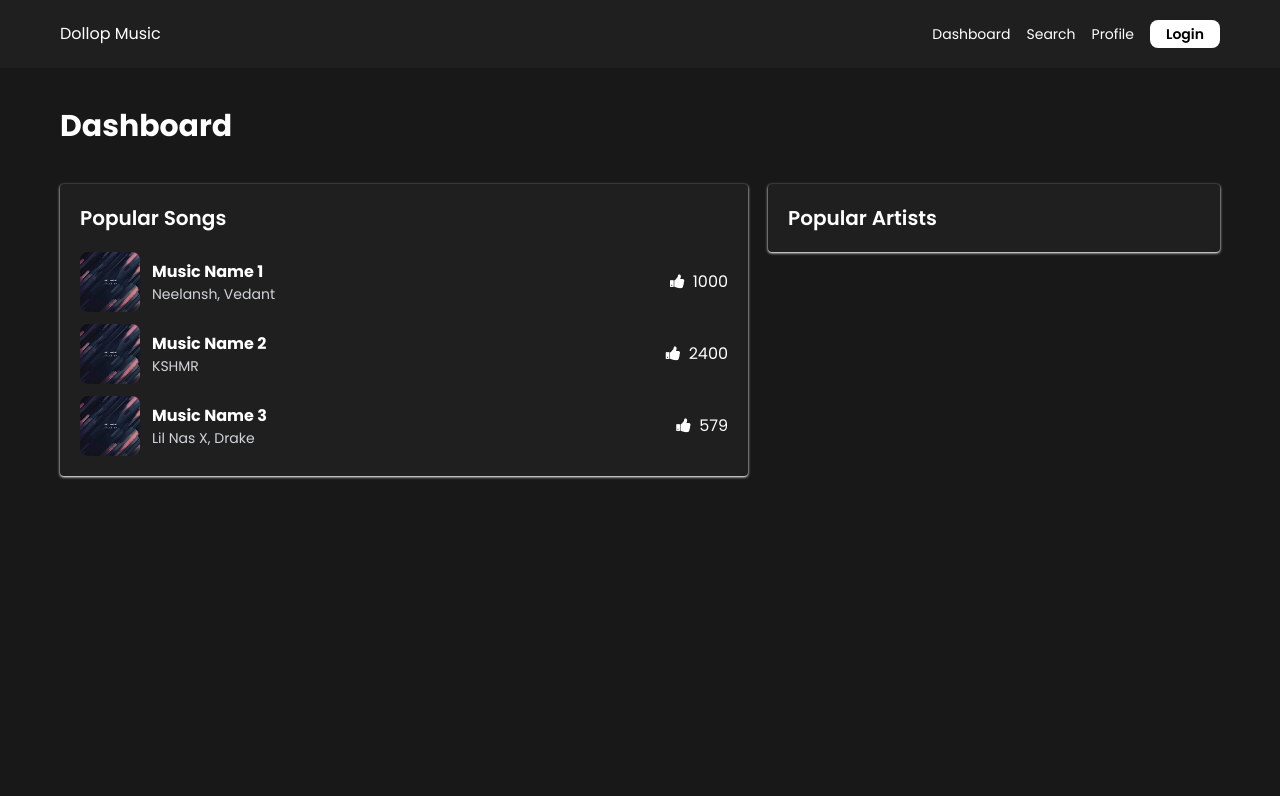
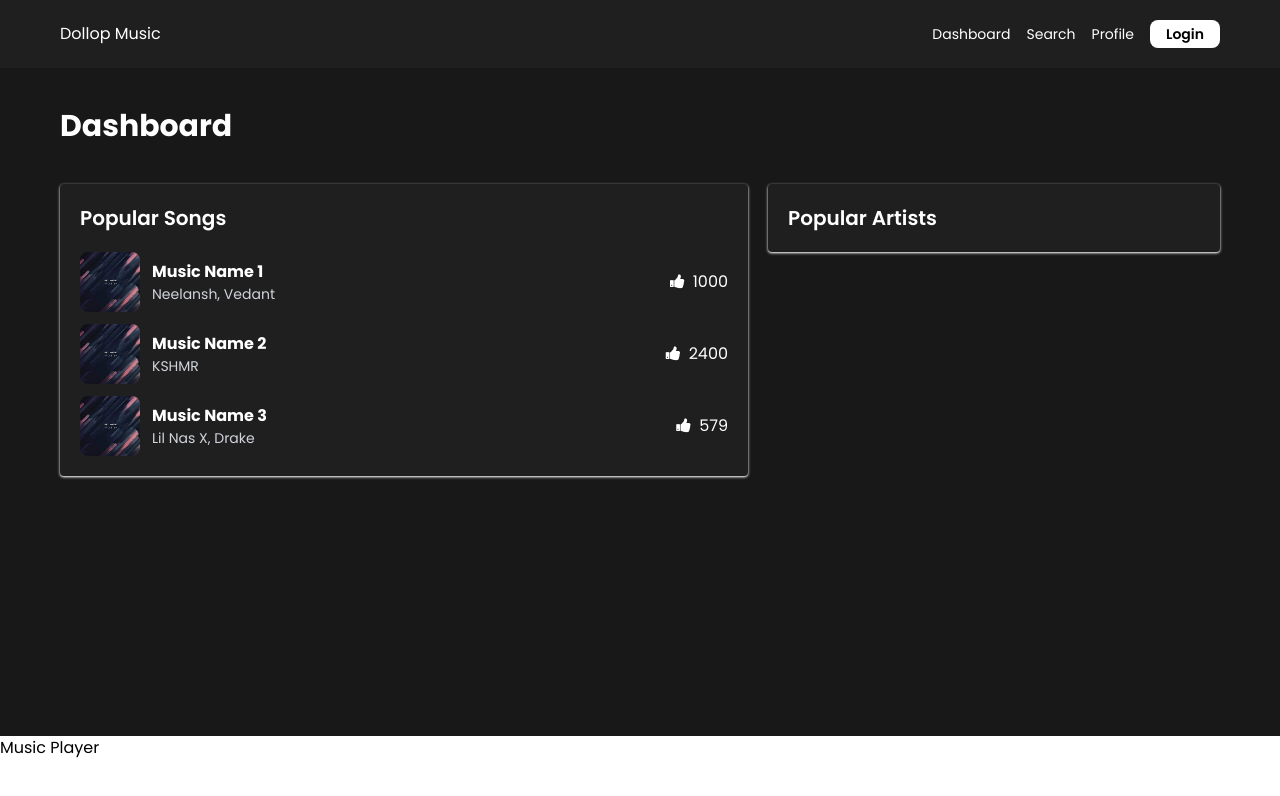
Before and after one commit to neelansh15/dollop-music, a Next.js app in the folder frontend/: page / in a window 1280 px wide. Shown: the top 796 px of the page. Built offline with nearby package versions, Linux system fonts and the light colour scheme.

Commit message:
ft: initialize music player comp in footer

```diff
--- a/frontend/components/Home.jsx
+++ b/frontend/components/Home.jsx
@@ -7,16 +7,19 @@ export default function Home() {
       name: "Music Name 1",
       artists: ["Neelansh", "Vedant"],
       clapCount: 1000,
+      image: "",
     },
     {
       name: "Music Name 2",
       artists: ["KSHMR"],
       clapCount: 2400,
+      image: "",
     },
     {
       name: "Music Name 3",
       artists: ["Lil Nas X", "Drake"],
       clapCount: 579,
+      image: "",
     },
   ];
 
--- /dev/null
+++ b/frontend/components/MusicPlayer/index.jsx
@@ -0,0 +1,7 @@
+export default function MusicPlayer(){
+    return (
+        <div className="fixed bottom-0 left-0 w-full h-16 bg-white text-black">
+            <h1>Music Player</h1>
+        </div>
+    )
+}
--- a/frontend/pages/_app.jsx
+++ b/frontend/pages/_app.jsx
@@ -1,6 +1,7 @@
 import "windi.css";
-import "../assets/css/main.css"
+import "../assets/css/main.css";
 import Navbar from "../components/Navbar";
+import MusicPlayer from "components/MusicPlayer";
 
 export default function Home({ Component }) {
   return (
@@ -9,8 +10,7 @@ export default function Home({ Component }) {
       <main>
         <Component />
       </main>
-      <footer>
-      </footer>
+      <MusicPlayer />
     </div>
   );
 }
```
